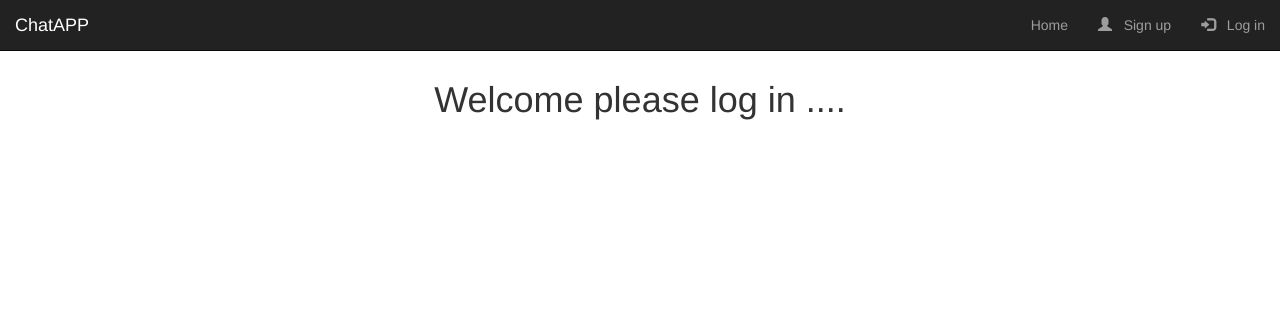
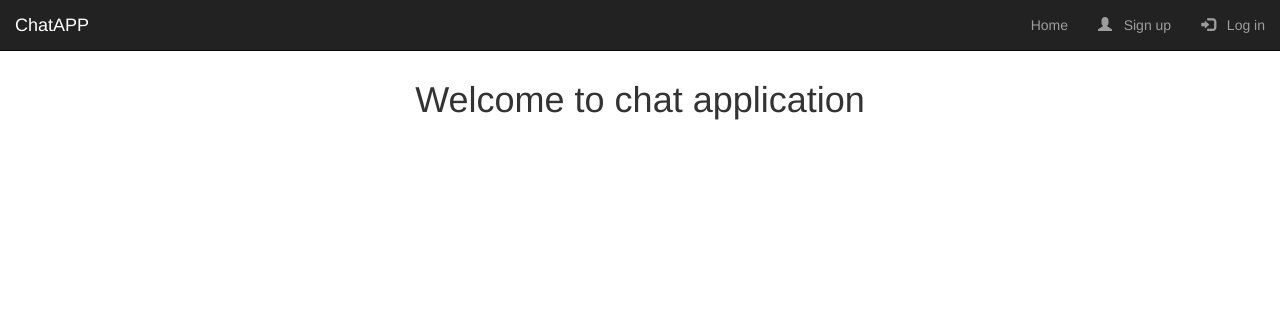
Before and after one commit to 1996Shubh/Docker, a Django app: page / in a window 1280 px wide. Shown: the top 311 px of the page. Run offline with Django 3.2, Linux system fonts and the light colour scheme; some libraries are stand-ins or nearby versions.

Commit message:
Update index.html

```diff
--- a/Chatapplication/chatapp/templates/index.html
+++ b/Chatapplication/chatapp/templates/index.html
@@ -108,7 +108,7 @@
       </script>
     </body>
     {% else %}
-    <center><h1>Welcome please log in ....</h1></center>
+    <center><h1>Welcome to chat application</h1></center>
     {% endif %}
     {% endblock %}
   </div>
```
